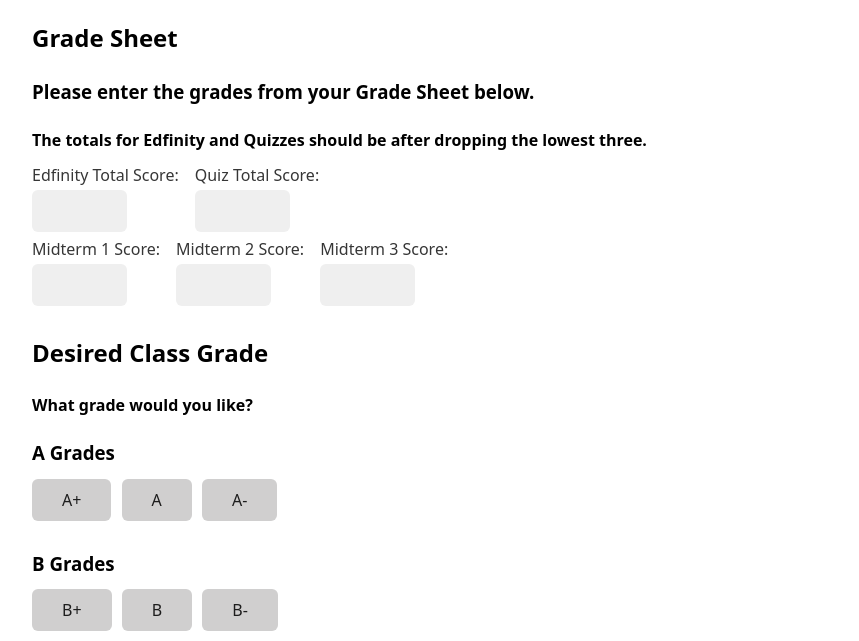
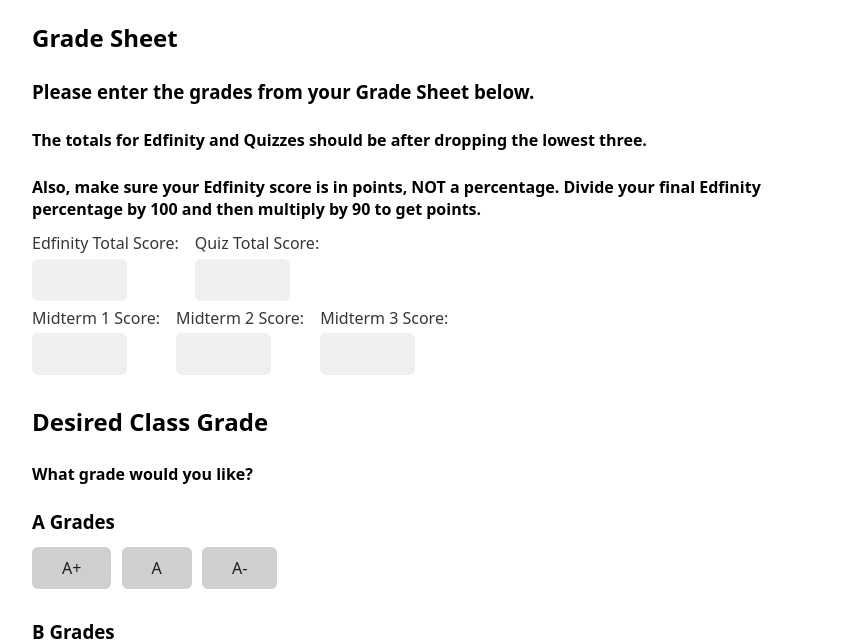
Before and after one commit to quacksire/finalexamcalc, a plain HTML site: page index.html in a window 1280 px wide. Shown: the part 159-800 px from the top of the page, without its empty margins (208-1067 px from the left). Drawn offline with nearby package versions, Linux system fonts and the light colour scheme.

Commit message:
Update index.html

```diff
--- a/index.html
+++ b/index.html
@@ -168,6 +168,7 @@
     <h2>Grade Sheet</h2>
     <h3>Please enter the grades from your Grade Sheet below.</h3>
     <h4>The totals for Edfinity and Quizzes should be after dropping the lowest three.</h4>
+    <h4>Also, make sure your Edfinity score is in points, NOT a percentage. Divide your final Edfinity percentage by 100 and then multiply by 90 to get points.</h4>
     <form onsubmit="event.preventDefault(); calculateMinimumScore();">
         <div style="display: flex; gap: 1rem;">
             <div>
```
